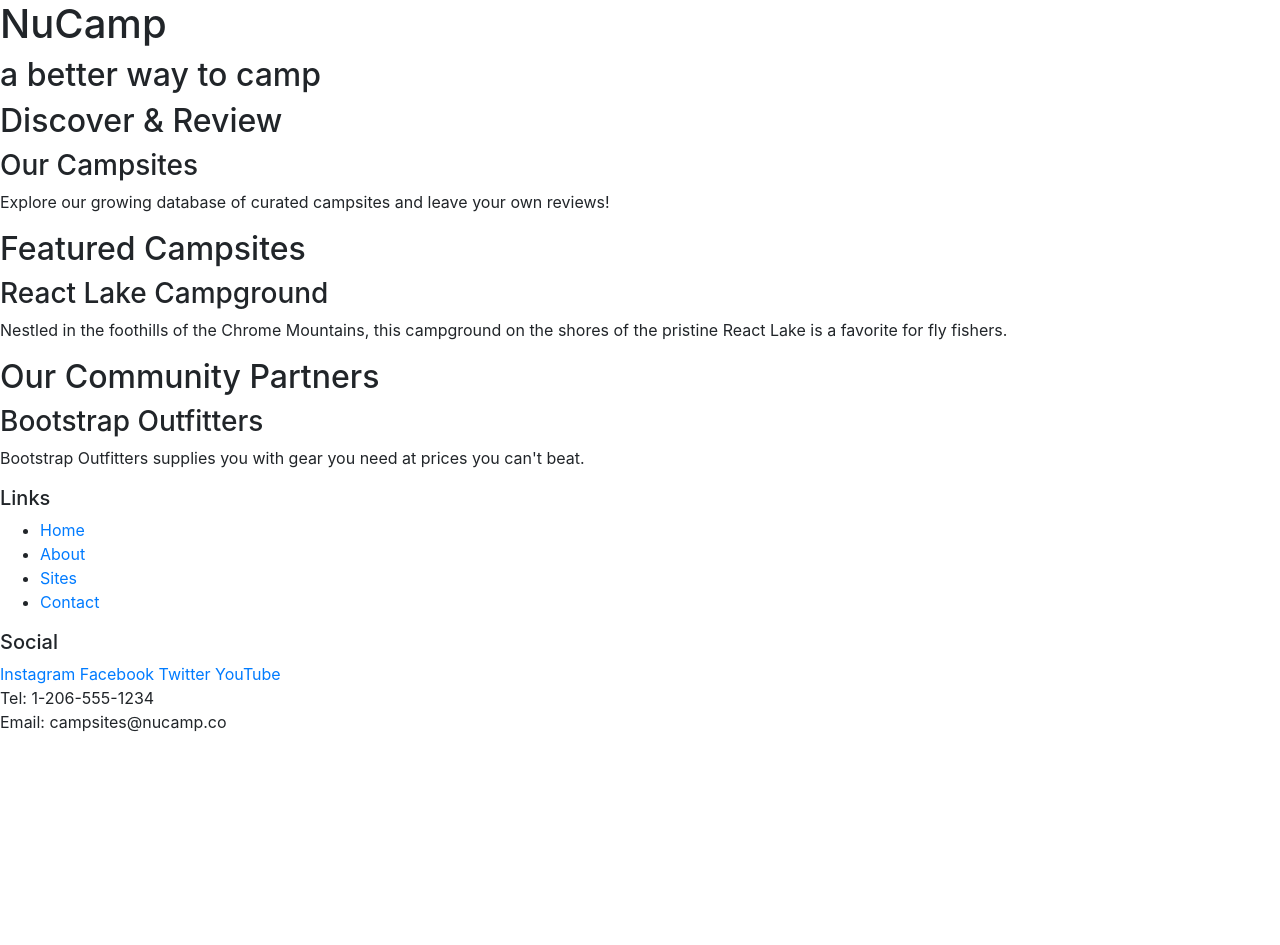
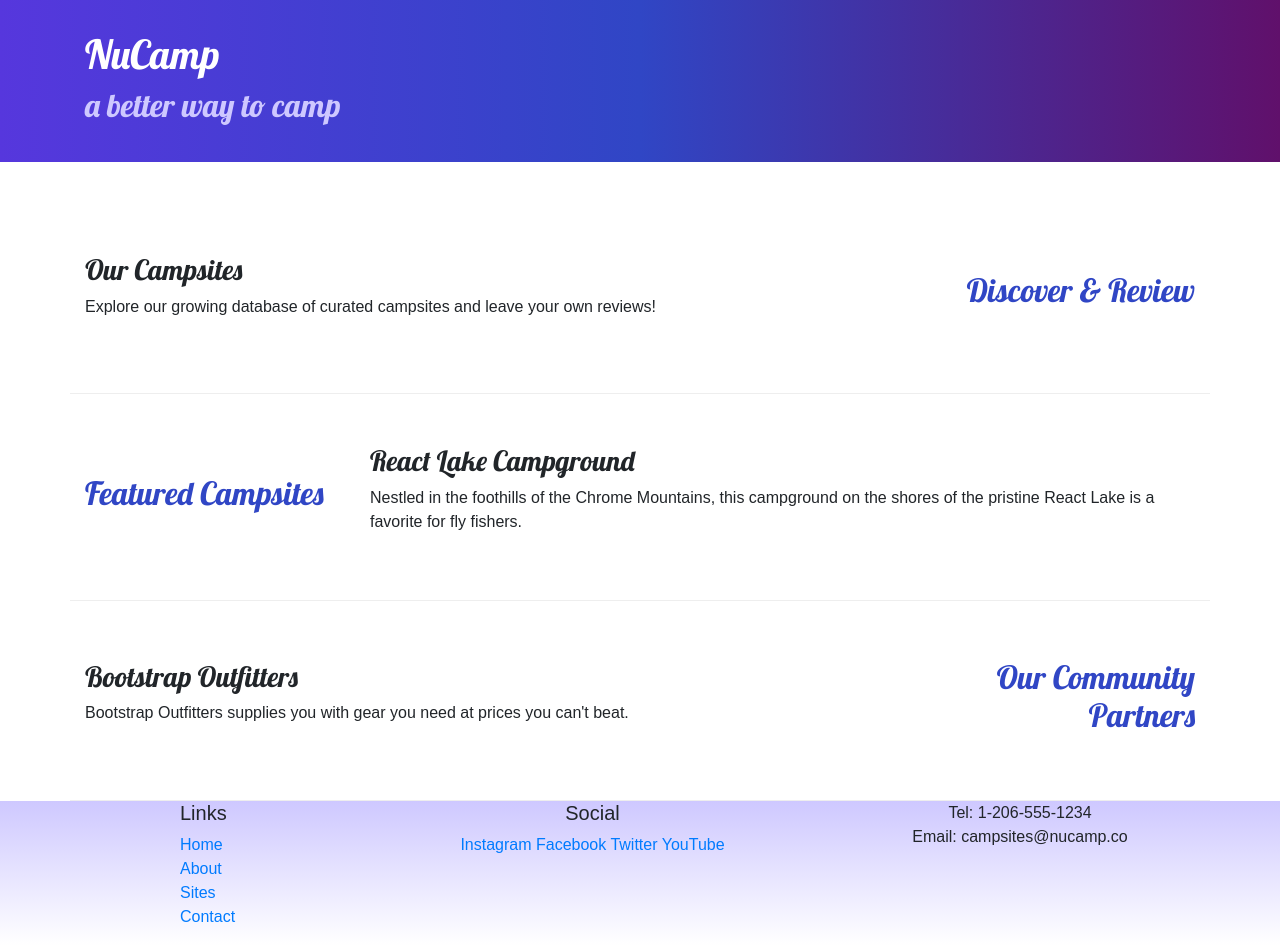
Before and after one commit to sheraj120/nucampsite, a website: page index.html in a window 1280 px wide. Before the commit the page ends 800 px from the top, so only its background shows below. Drawn offline with nearby package versions, Linux system fonts and the light colour scheme.

Commit message:
adding about us page

```diff
--- /dev/null
+++ b/css/styles.css
@@ -0,0 +1,29 @@
+body{
+  font-family:'Open-sans', sans-serif;
+}
+
+h1,h2,h3{
+  font-family: 'lobster', cursive;
+}
+h2{
+  color: #3046c5;
+}
+header h2{
+  color: #cec8ff;
+}
+
+footer{
+  background-image: linear-gradient(#cec8ff, white);
+}
+
+.jumbotron{
+  padding: 30px;
+  background-image: linear-gradient(to right, #5637dd, #3046c5, #60106b);
+  color: white;
+}
+
+.row-content{
+  padding: 50px 0;
+  border-bottom: 1px ridge;
+  min-height: 200px;
+}
--- a/index.html
+++ b/index.html
@@ -8,59 +8,88 @@
 
     <!-- Bootstrap CSS -->
     <link rel="stylesheet" href="node_modules/bootstrap/dist/css/bootstrap.min.css" />
+    <link rel="stylesheet" href="https://fonts.googleapis.com/css?family=Lobster|Open+Sans" />
+    <link rel = 'stylesheet' href = 'css/styles.css'/>
 
     <title>NuCamp: A Better Way To Camp</title>
 </head>
 
 <body>
 
-    <header>
-        <div>
+    <header class = 'jumbotron jumbotron-fluid'>
+        <div class = 'container'>
+            <div class = 'row'>
+                <div class = 'col'>
                     <h1>NuCamp</h1>
                     <h2>a better way to camp</h2>
                 </div>
+            </div>
+        </div>
     </header>
 
-    <div>
-        <h2>Discover & Review</h2>
+
+
+    <div class = 'container'>
+        <div class = 'row row-content align-items-center' >
+            <div class = "col-sm-4 order-sm-last col-md-3 ">
+                <h2 class = 'text-sm-right'>Discover & Review</h2>
+            </div>
+            <div class = 'col'>
                 <h3>Our Campsites</h3>
-        <p>Explore our growing database of curated campsites and leave your own reviews!</p>
+                <p class="d-none d-sm-block">Explore our growing database of curated campsites and leave your own reviews!</p>
+            </div>
         </div>
 
-    <div>
+
+        <div class = 'row row-content align-items-center'>
+            <div class = "col-sm-4 col-md-3">
                 <h2>Featured Campsites</h2>
+            </div>
+            <div class = 'col'>
                 <h3>React Lake Campground</h3>
-        <p>Nestled in the foothills of the Chrome Mountains, this campground on the shores of the pristine React Lake is a favorite for fly fishers.</p>
+                <p class="d-none d-sm-block">Nestled in the foothills of the Chrome Mountains, this campground on the shores of the pristine React Lake is a favorite for fly fishers.</p>
+            </div>
         </div>
 
-    <div>
-        <h2>Our Community Partners</h2>
+        <div class = 'row row-content align-items-center'>
+            <div class = "col-sm-4 order-sm-last col-md-3">
+                <h2 class = 'text-sm-right'>Our Community Partners</h2>
+            </div>
+            <div class = 'col'>
                 <h3>Bootstrap Outfitters</h3>
-        <p>Bootstrap Outfitters supplies you with gear you need at prices you can't beat.</p>
+                <p class="d-none d-sm-block">Bootstrap Outfitters supplies you with gear you need at prices you can't beat.</p>
+            </div>
+        </div>
+
     </div>
 
     <footer>
-        <div>
+        <div class = 'container'>
+            <div class = 'row'>
+                <div class = 'col-4 col-sm-2 offset-1'>
                     <h5>Links</h5>
-            <ul>
+                    <ul class = 'list-unstyled'>
                         <li><a href="#">Home</a></li>
-                <li><a href="#">About</a></li>
+                        <li><a href="http://localhost:3000/aboutus.html">About</a></li>
                         <li><a href="#">Sites</a></li>
                         <li><a href="#">Contact</a></li>
                     </ul>
                 </div>
-        <div>
+                <div class = 'col-6 col-sm-5 text-center'>
                     <h5>Social</h5>
                     <a href="http://instagram.com/">Instagram</a>
                     <a href="http://facebook.com/">Facebook</a>
                     <a href="http://twitter.com/">Twitter</a>
                     <a href="http://youtube.com/">YouTube</a>
                 </div>
-        <div>
+                <div class = 'col-sm-4 text-center'>
                     Tel: 1-206-555-1234<br />
                     Email: campsites@nucamp.co
                 </div>
+            </div>
+        </div>
       </footer>
+
 
       <!-- jQuery must come first, then Popper.js, then the Bootstrap JavaScript plugins.-->
       <script src="node_modules/jquery/dist/jquery.slim.min.js"></script>
```
Also changed, not shown: aboutus.html (added, +91 -0 lines). Lines whose indentation alone changed are shown as unchanged.
